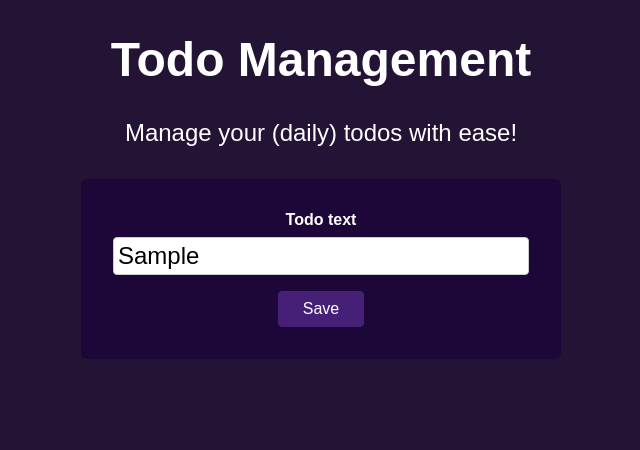
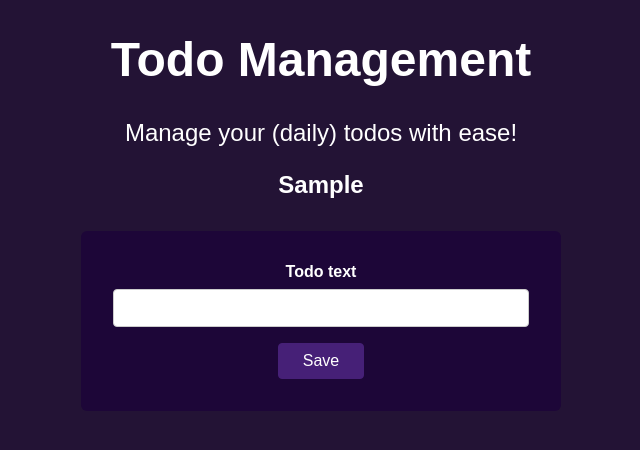
Before and after one commit to illholdthemoff/100-days-decoupled-frontend-days-97-98, a plain HTML site: page index.html in a window 1280 px wide. Both pictures are taken after typing "Sample" into the empty fields and a click on the button "Save". Shown: the whole page, without its empty margins (319-959 px from the left). Drawn offline with nearby package versions, Linux system fonts and the light colour scheme; no server answers.

Commit message:
finished day 98. Add in comments from old file tomorrow

```diff
--- a/index.html
+++ b/index.html
@@ -6,24 +6,27 @@
     <meta name="viewport" content="width=device-width, initial-scale=1.0" />
     <title>Todos</title>
     <link rel="stylesheet" href="styles/main.css" />
-    <script src="scripts/todos.js" defer></script>
+    <script src="https://unpkg.com/vue@next" defer></script>
+    <script src="./scripts/app.js" defer></script>
   </head>
   <body>
     <header>
       <h1>Todo Management</h1>
       <p>Manage your (daily) todos with ease!</p>
     </header>
-    <main>
+    <main id="todos-app">
+      <h2>{{ newTodo }}</h2>
       <section id="todo-management">
-        <form>
+        <form @submit="saveTodo">
+          <!-- the @submit is the event we are listening for, then activates when it is called, saveTodo  -->
           <label for="text">Todo text</label>
-          <input type="text" id="text" name="text" required />
+          <input type="text" id="text" v-model="enteredTodoText" required />
+          <!-- v-model connects whatever input or form element with a piece of data within data method. 2 ways. We could make it prefilled by filling out the enteredTodoText in the app.js-->
           <button>Save</button>
         </form>
       </section>
       <section id="todos">
-        <ul id="todos-list">
-        </ul>
+        <ul id="todos-list"></ul>
       </section>
     </main>
   </body>
--- /dev/null
+++ b/scripts/app.js
@@ -0,0 +1,18 @@
+const TodosApp = {
+  data() {
+    return {
+      newTodo: "Learn Vue.js!",
+      enteredTodoText: "", // attached to the html via the v-model in the html. We can make this prefilled on the html by entering a value here. TWO WAY BINDING
+    }; // object must be returned
+  }, // to add methods directly to an object. data is a keyword for vue.
+  methods: {
+    saveTodo(event) {
+      // listens for an event specified on the html page, such as @submit, and then calls this
+      event.preventDefault(); // ensures browser will not do its default behavior of sending an http request
+      this.newTodo = this.enteredTodoText; // the 'this' in this case is wired up to the data section, bound to the object returned inside data() specifically.
+      this.enteredTodoText = ""; // clearing the input after changing newTodo, another example of 2 way binding
+    },
+  }, // this is a property, not a method, despite the name.
+}; //created dynamically
+
+Vue.createApp(TodosApp).mount("#todos-app"); // mount method not defined by us, built in by Vue package. Used on object that's returned from the createApp() method (also a Vue package item). The mount allows us to connect the created app to something in the UI/html. That which is inside the arguments is a CSS selector which must be assigned somewhere in the html code. It should be on an element that contains all the elements you wnat the app to work with in the futre
```
Also changed, not shown: 1 other file.
